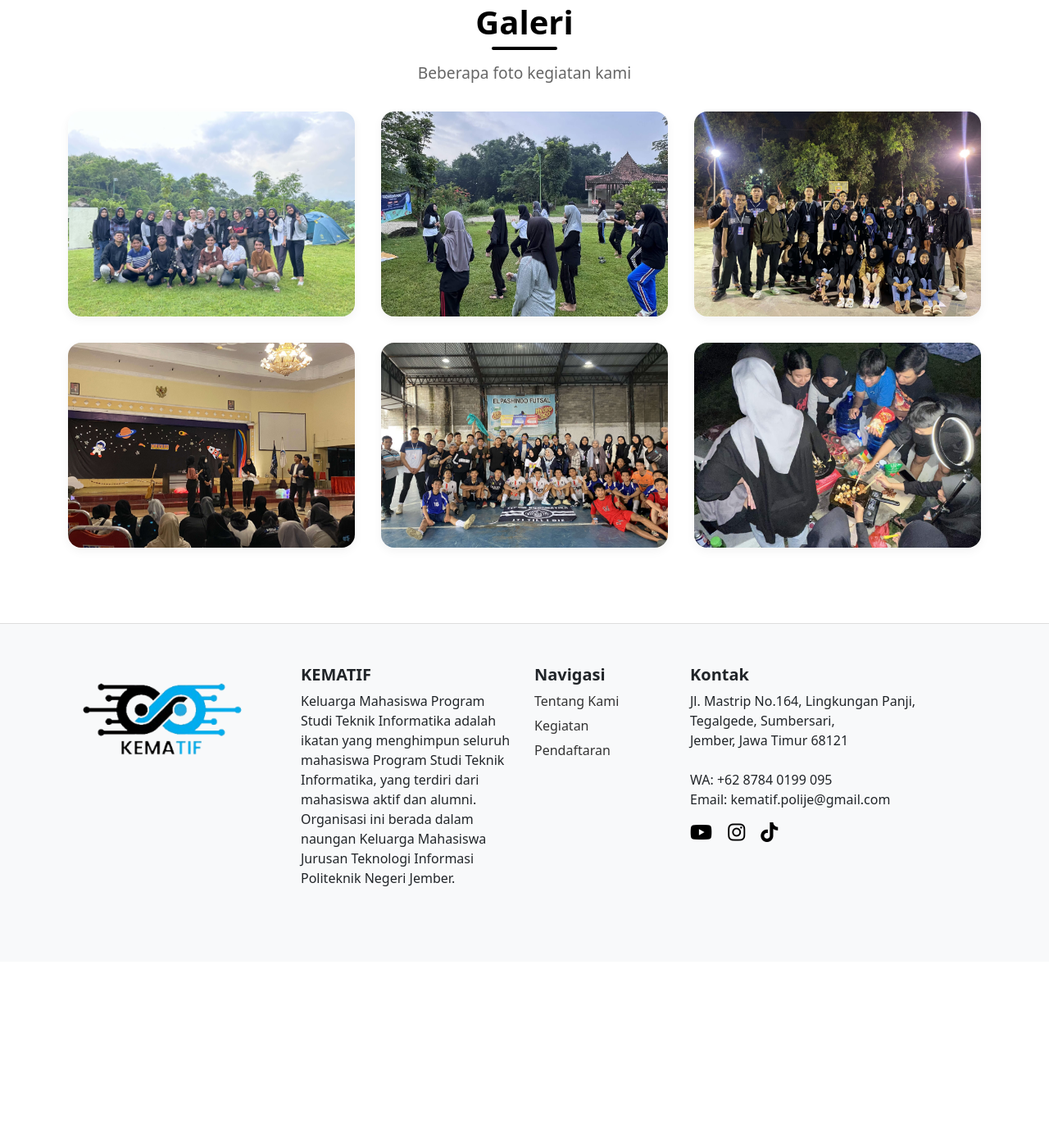
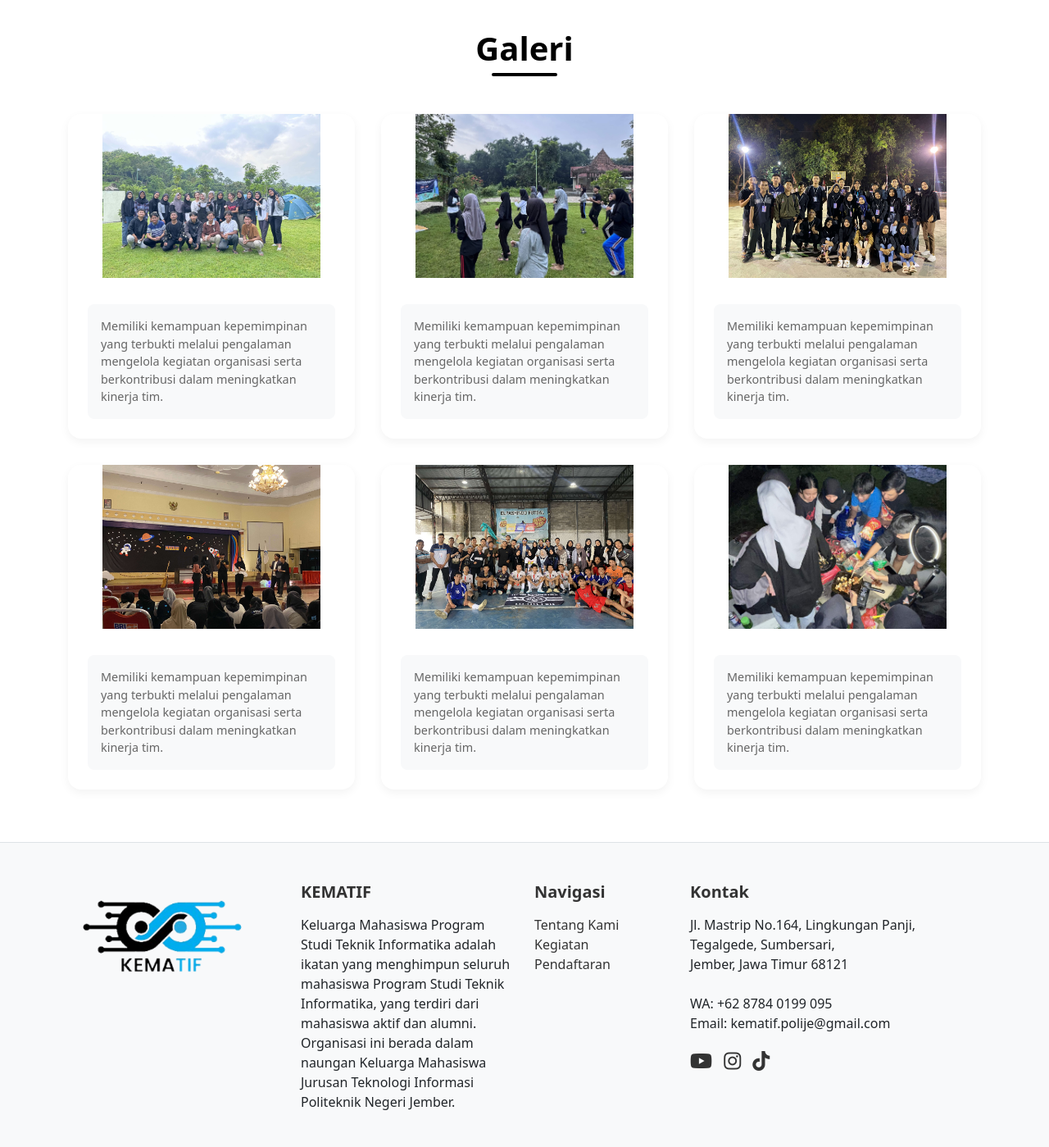
Before and after one commit to SatrioWisnuHidayanto/Company-Profile-KEMATIF, a plain HTML site: page Galeri.html in a window 1280 px wide. Shown: the part 105-1504 px from the top of the page at 82% size. Before the commit the page ends 1278 px from the top, so only its background shows below. Drawn offline with nearby package versions, Linux system fonts and the light colour scheme.

Commit message:
Add files via upload

```diff
--- a/Galeri.html
+++ b/Galeri.html
@@ -79,43 +79,38 @@
         }
 
         .footer {
-            background: #f8f9fa;
-            margin-top: 60px;
-            padding: 50px 0;
-            border-top: 1px solid #ddd;
+            background-color: #f8f9fa;
+            padding: 3rem 0;
+            border-top: 1px solid #dee2e6;
         }
 
-        .footer-link {
-            color: #333;
-            text-decoration: none;
-            display: block;
-            margin-bottom: 6px;
+        .footer .logo img {
+            height: 60px;
         }
 
-        .footer-link:hover {
-            color: #00BFFF;
-            padding-left: 4px;
-            transition: 0.2s;
+        .footer h5 {
+            font-weight: bold;
+            margin-bottom: 1rem;
+            color: #333;
+        }
+
+        .footer-links a {
+            color: #333 !important;
+            text-decoration: none;
+        }
+
+        .footer-links a:hover {
+            color: #00BFFF !important;
         }
 
         .social-icons a {
-            display: inline-block;
-            margin-right: 15px;
+            font-size: 1.5rem;
+            margin-right: 10px;
+            color: #333;
         }
 
-        .social-icons i {
-            font-size: 24px;
-            color: #000;
-            transition: 0.3s;
-        }
-
-        .social-icons i:hover {
-            color: #0096FF;
-        }
-
-        /* Footer headings bold */
-        .footer h5 {
-            font-weight: bold;
+        .social-icons a:hover {
+            color: #00BFFF;
         }
 
         @media (max-width: 768px) {
@@ -127,26 +122,26 @@
             }
         }
 
-        /* Agenda Bulanan Styling */
-        .agenda-page {
-            padding: 2rem 0;
+        /* Galeri Kegiatan Styling */
+        .gallery-page {
+            padding: 4rem 0;
         }
 
-        .agenda-header {
+        .gallery-header {
             text-align: center;
-            margin-bottom: 2rem;
+            margin-bottom: 2.5rem;
         }
 
-        .agenda-header h2 {
+        .gallery-header h2 {
             font-size: 2.5rem;
-            margin-bottom: 0.5rem;
+            margin-bottom: 1rem;
             color: #000;
             font-weight: 700;
             position: relative;
             display: inline-block;
         }
 
-        .agenda-header h2::after {
+        .gallery-header h2::after {
             content: '';
             position: absolute;
             bottom: -10px;
@@ -158,34 +153,26 @@
             border-radius: 2px;
         }
 
-        .agenda-subtitle {
-            font-size: 1.2rem;
-            text-align: center;
-            color: #666;
-            margin-top: 1rem;
-        }
-
-        .agenda-container {
+        .gallery-container {
             display: flex;
             flex-wrap: wrap;
             gap: 2rem;
             justify-content: center;
-            margin-top: 2rem;
         }
 
-        .agenda-item {
+        .gallery-item {
             width: 350px;
-            height: 250px;
-            overflow: hidden;
+            background: white;
             border: none;
             border-radius: 16px;
+            overflow: hidden;
             box-shadow: 0 4px 12px rgba(0,0,0,0.05);
             transition: all 0.4s cubic-bezier(0.175, 0.885, 0.32, 1.275);
             position: relative;
             cursor: pointer;
         }
 
-        .agenda-item::before {
+        .gallery-item::before {
             content: '';
             position: absolute;
             top: 0;
@@ -198,28 +185,60 @@
             transition: transform 0.4s ease;
         }
 
-        .agenda-item:hover,
-        .agenda-item.active {
+        .gallery-item:hover,
+        .gallery-item.active {
             transform: translateY(-8px) scale(1.03);
             box-shadow: 0 15px 35px rgba(0,191,255,0.25);
         }
 
-        .agenda-item:hover::before,
-        .agenda-item.active::before {
+        .gallery-item:hover::before,
+        .gallery-item.active::before {
             transform: scaleX(1);
         }
 
-        .agenda-image {
-            width: 100%;
-            height: 100%;
-            object-fit: cover;
+        .gallery-image {
+            height: 200px;
+            overflow: hidden;
+            display: flex;
+            align-items: center;
+            justify-content: center;
+            background: white;
+        }
+
+        .gallery-image img {
+            max-width: 100%;
+            max-height: 100%;
+            object-fit: contain;
             transition: all 0.5s ease;
         }
 
-        .agenda-item:hover .agenda-image,
-        .agenda-item.active .agenda-image {
+        .gallery-item:hover .gallery-image img,
+        .gallery-item.active .gallery-image img {
             transform: scale(1.05) rotate(2deg);
             filter: brightness(1.1);
+        }
+
+        .gallery-content {
+            padding: 1.5rem;
+            text-align: center;
+        }
+
+        .gallery-title {
+            font-size: 1.2rem;
+            font-weight: bold;
+            margin-bottom: 0.5rem;
+            color: #333;
+        }
+
+        .gallery-description {
+            font-size: 0.9rem;
+            color: #666;
+            line-height: 1.5;
+            text-align: left;
+            padding: 1rem;
+            background-color: #f8f9fa;
+            border-radius: 8px;
+            margin-top: 0.5rem;
         }
 
         /* Navigation styling for active page */
@@ -229,7 +248,7 @@
         }
 
         @media (max-width: 480px) {
-            .agenda-header h2 {
+            .gallery-header h2 {
                 font-size: 2rem;
             }
         }
@@ -237,14 +256,14 @@
 </head>
 <body>
 
-   <!-- Navbar -->
+    <!-- Navbar -->
     <nav class="navbar navbar-expand-lg navbar-light bg-white shadow-sm">
         <div class="container">
             <a class="navbar-brand" href="index.html">
                 <img src="img/kematif_logo.png" alt="Logo KEMATIF">
             </a>
 
-            <button class="navbar-toggler" type="button" data-bs-toggle="collapse" data-bs-target="#navbarNav" aria-controls="navbarNav" aria-expanded="false" aria-label="Toggle navigation">
+            <button class="navbar-toggler" type="button" data-bs-toggle="collapse" data-bs-target="#navbarNav">
                 <span class="navbar-toggler-icon"></span>
             </button>
 
@@ -253,7 +272,7 @@
 
                     <!-- Tentang Kami -->
                     <li class="nav-item dropdown">
-                        <a class="nav-link dropdown-toggle" href="#" role="button" data-bs-toggle="dropdown" aria-expanded="false">Tentang Kami</a>
+                        <a class="nav-link dropdown-toggle" href="#" role="button" data-bs-toggle="dropdown">Tentang Kami</a>
                         <ul class="dropdown-menu">
                             <li><a class="dropdown-item" href="Apa itu Kematif.html">Apa itu Kematif?</a></li>
                             <li><a class="dropdown-item" href="Layanan.html">Layanan</a></li>
@@ -264,7 +283,7 @@
 
                     <!-- Kegiatan -->
                     <li class="nav-item dropdown">
-                        <a class="nav-link dropdown-toggle" href="#" role="button" data-bs-toggle="dropdown" aria-expanded="false">Kegiatan</a>
+                        <a class="nav-link dropdown-toggle" href="#" role="button" data-bs-toggle="dropdown">Kegiatan</a>
                         <ul class="dropdown-menu">
                             <li><a class="dropdown-item" href="Berita.html">Berita</a></li>
                             <li><a class="dropdown-item" href="Pencapaian.html">Pencapaian</a></li>
@@ -274,7 +293,7 @@
 
                     <!-- Pendaftaran -->
                     <li class="nav-item dropdown">
-                        <a class="nav-link dropdown-toggle" href="#" role="button" data-bs-toggle="dropdown" aria-expanded="false">Pendaftaran</a>
+                        <a class="nav-link dropdown-toggle" href="#" role="button" data-bs-toggle="dropdown">Pendaftaran</a>
                         <ul class="dropdown-menu">
                             <li><a class="dropdown-item" href="form-pendaftaran.html">Registrasi</a></li>
                             <li><a class="dropdown-item" href="Jadwal.html">Jadwal</a></li>
@@ -287,51 +306,93 @@
         </div>
     </nav>
 
-    <!-- Agenda Bulanan Page -->
-    <section class="agenda-page">
+    <!-- Galeri Kegiatan Page -->
+    <section class="gallery-page">
         <div class="container">
-            <div class="agenda-header">
+            <div class="gallery-header">
                 <h2>Galeri</h2>
-                <p class="agenda-subtitle">Beberapa foto kegiatan kami</p>
             </div>
-            <div class="agenda-container">
-                <!-- Agenda Item 1 -->
-                <div class="agenda-item">
-                    <img class="agenda-image" src="imgglr/geleri1.jpg" alt="Scenic View">
+            <div class="gallery-container">
+                <!-- Gallery Item 1 -->
+                <div class="gallery-item">
+                    <div class="gallery-image">
+                        <img src="imgglr/geleri1.jpg" alt="Goal Image">
+                    </div>
+                    <div class="gallery-content">
+                        <div class="gallery-description">
+                            Memiliki kemampuan kepemimpinan yang terbukti melalui pengalaman mengelola kegiatan organisasi serta berkontribusi dalam meningkatkan kinerja tim.
+                        </div>
+                    </div>
                 </div>
 
-                <!-- Agenda Item 2 -->
-                <div class="agenda-item">
-                    <img class="agenda-image" src="imgglr/galeri2.jpg" alt="Steam Random Keys">
+                <!-- Gallery Item 2 -->
+                <div class="gallery-item">
+                    <div class="gallery-image">
+                        <img src="imgglr/galeri2.jpg" alt="Goal Image">
+                    </div>
+                    <div class="gallery-content">
+                        <div class="gallery-description">
+                            Memiliki kemampuan kepemimpinan yang terbukti melalui pengalaman mengelola kegiatan organisasi serta berkontribusi dalam meningkatkan kinerja tim.
+                        </div>
+                    </div>
                 </div>
 
-                <!-- Agenda Item 3 -->
-                <div class="agenda-item">
-                    <img class="agenda-image" src="imgglr/galeri3.jpg" alt="Scenic View">
+                <!-- Gallery Item 3 -->
+                <div class="gallery-item">
+                    <div class="gallery-image">
+                        <img src="imgglr/galeri3.jpg" alt="Goal Image">
+                    </div>
+                    <div class="gallery-content">
+                        <div class="gallery-description">
+                            Memiliki kemampuan kepemimpinan yang terbukti melalui pengalaman mengelola kegiatan organisasi serta berkontribusi dalam meningkatkan kinerja tim.
+                        </div>
+                    </div>
                 </div>
 
-                <!-- Agenda Item 4 -->
-                <div class="agenda-item">
-                    <img class="agenda-image" src="imgglr/galeri4.jpg" alt="Steam Random Keys">
+                <!-- Gallery Item 4 -->
+                <div class="gallery-item">
+                    <div class="gallery-image">
+                        <img src="imgglr/galeri4.jpg" alt="Goal Image">
+                    </div>
+                    <div class="gallery-content">
+                        <div class="gallery-description">
+                            Memiliki kemampuan kepemimpinan yang terbukti melalui pengalaman mengelola kegiatan organisasi serta berkontribusi dalam meningkatkan kinerja tim.
+                        </div>
+                    </div>
                 </div>
 
-                <!-- Agenda Item 5 -->
-                <div class="agenda-item">
-                    <img class="agenda-image" src="imgglr/galeri5.jpg" alt="Scenic View">
+                <!-- Gallery Item 5 -->
+                <div class="gallery-item">
+                    <div class="gallery-image">
+                        <img src="imgglr/galeri5.jpg" alt="Goal Image">
+                    </div>
+                    <div class="gallery-content">
+                        <div class="gallery-description">
+                            Memiliki kemampuan kepemimpinan yang terbukti melalui pengalaman mengelola kegiatan organisasi serta berkontribusi dalam meningkatkan kinerja tim.
+                        </div>
+                    </div>
                 </div>
 
-                <!-- Agenda Item 6 -->
-                <div class="agenda-item">
-                    <img class="agenda-image" src="imgglr/galeri6.jpg" alt="Steam Random Keys">
+                <!-- Gallery Item 6 -->
+                <div class="gallery-item">
+                    <div class="gallery-image">
+                        <img src="imgglr/galeri6.jpg" alt="Goal Image">
+                    </div>
+                    <div class="gallery-content">
+                        <div class="gallery-description">
+                            Memiliki kemampuan kepemimpinan yang terbukti melalui pengalaman mengelola kegiatan organisasi serta berkontribusi dalam meningkatkan kinerja tim.
+                        </div>
+                    </div>
                 </div>
             </div>
         </div>
     </section>
 
-   <!-- FOOTER -->
+    <!-- FOOTER -->
     <footer class="footer">
         <div class="container">
             <div class="row">
+
                 <div class="col-md-3 mb-4">
                     <img src="img/kematif_logo.png" alt="Logo KEMATIF" style="height: 120px;">
                 </div>
@@ -344,9 +405,9 @@
                 <div class="col-md-2 mb-4">
                     <h5>Navigasi</h5>
                     <ul class="footer-links list-unstyled">
-                        <li><a href="Apa itu Kematif.html" class="footer-link">Tentang Kami</a></li>
-                        <li><a href="Berita.html" class="footer-link">Kegiatan</a></li>
-                        <li><a href="form-pendaftaran.html" class="footer-link">Pendaftaran</a></li>
+                        <li><a href="Apa itu Kematif.html">Tentang Kami</a></li>
+                        <li><a href="Berita.html">Kegiatan</a></li>
+                        <li><a href="form-pendaftaran.html">Pendaftaran</a></li>
                     </ul>
                 </div>
 
@@ -361,17 +422,12 @@
                     </address>
 
                     <div class="social-icons mt-3">
-                        <a href="https://www.youtube.com/channel/UCk4poFo_wJs8Xai-ATGfZJA" target="_blank" rel="noopener noreferrer">
-                            <i class="fa-brands fa-youtube"></i>
-                        </a>
-                        <a href="https://www.instagram.com/kematif_polije/" target="_blank" rel="noopener noreferrer">
-                            <i class="fa-brands fa-instagram"></i>
-                        </a>
-                        <a href="https://www.tiktok.com/@kematif_polije" target="_blank" rel="noopener noreferrer">
-                            <i class="fa-brands fa-tiktok"></i>
-                        </a>
+                        <a href="https://www.youtube.com/channel/UCk4poFo_wJs8Xai-ATGfZJA" target="_blank"><i class="fa-brands fa-youtube"></i></a>
+                        <a href="https://www.instagram.com/kematif_polije/" target="_blank"><i class="fa-brands fa-instagram"></i></a>
+                        <a href="https://www.tiktok.com/@kematif_polije" target="_blank"><i class="fa-brands fa-tiktok"></i></a>
                     </div>
                 </div>
+
             </div>
         </div>
     </footer>
@@ -380,11 +436,11 @@
     <script src="https://cdn.jsdelivr.net/npm/bootstrap@5.3.0/dist/js/bootstrap.bundle.min.js"></script>
 
     <script>
-        // Add click functionality to agenda items
-        document.querySelectorAll('.agenda-item').forEach(item => {
+        // Add click functionality to gallery items
+        document.querySelectorAll('.gallery-item').forEach(item => {
             item.addEventListener('click', function() {
                 // Remove active class from all items
-                document.querySelectorAll('.agenda-item').forEach(i => {
+                document.querySelectorAll('.gallery-item').forEach(i => {
                     i.classList.remove('active');
                 });
                 // Add active class to clicked item
```
Also changed, not shown: Berita.html (+21 -4 lines), Jadwal.html (+2 -2 lines), index.html (+1 -1 lines).
